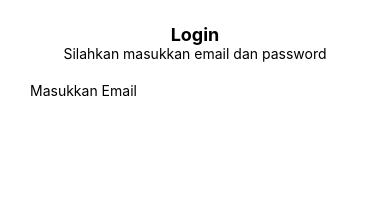
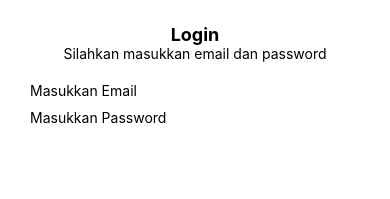
Before and after one commit to chairoel/first-project-react-native, a React Native app: screen / in a window 390 px wide. Shown: the top 199 px of the page. Built offline with nearby package versions, Linux system fonts and the light colour scheme.

Commit message:
add password UI and set the state

```diff
--- a/App.js
+++ b/App.js
@@ -3,12 +3,11 @@ import {StatusBar, Text, TextInput, View} from 'react-native';
 
 const App = () => {
   const [email, setEmail] = useState('');
+  const [password, setPassword] = useState('');
 
   return (
     <View>
       <StatusBar backgroundColor={'#fafafa'} barStyle={'dark-content'} />
-
-      <Text>{email}</Text>
 
       <Text
         style={{
@@ -37,6 +36,22 @@ const App = () => {
         placeholder="Masukkan Email"
         onChangeText={text => setEmail(text)}
       />
+
+      <TextInput
+        value={password}
+        style={{
+          backgroundColor: '#FFFFFF',
+          elevation: 2,
+          marginHorizontal: 20,
+          marginTop: 10,
+          borderRadius: 8,
+          paddingLeft: 10,
+          paddingRight: 10,
+        }}
+        placeholder="Masukkan Password"
+        onChangeText={text => setPassword(text)}
+        secureTextEntry // same like "secureTextEntry={true}""
+      />
     </View>
   );
 };
```
